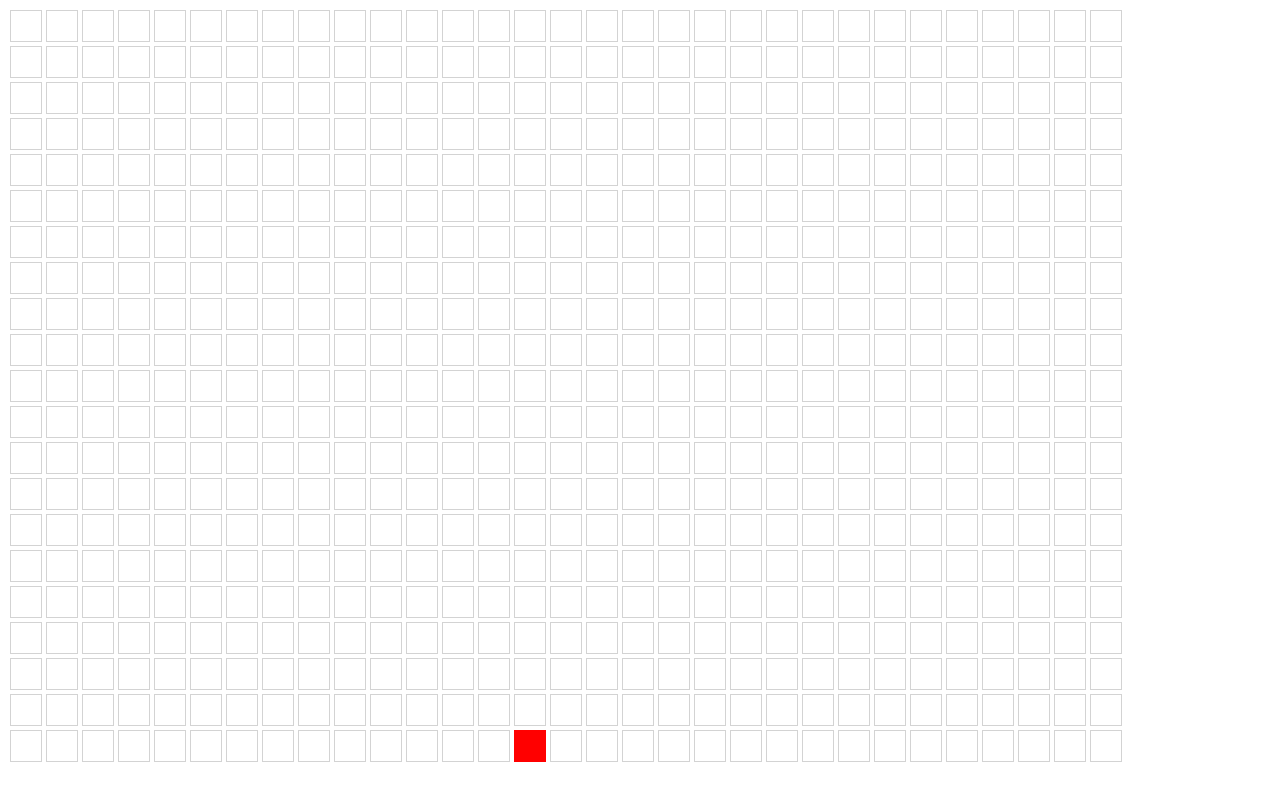
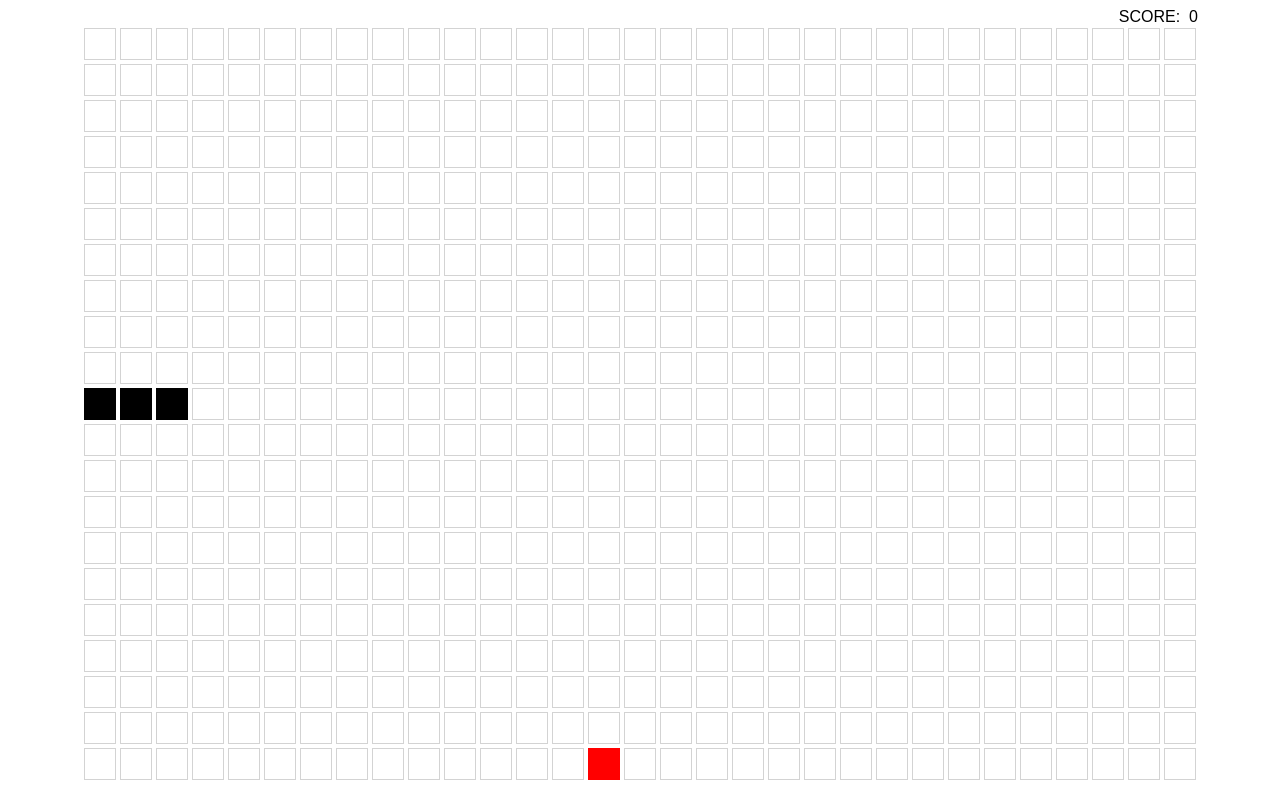
Before and after one commit to racrook2/snake, a plain HTML site: page index.html in a window 1280 px wide. Drawn offline with Linux system fonts and the light colour scheme.

Commit message:
Implement game end state, polish movement

```diff
--- a/index.html
+++ b/index.html
@@ -7,7 +7,14 @@
     </head>
 
     <body>
-        <div id='board'></div>
+        <div class='container'>
+            <div class='score'>
+                Score:
+                &nbsp;
+                <span id='score'></span>
+            </div>
+            <div id='board'></div>
+        </div>
 
         <script src='script.js'></script>
     </body>
--- a/script.js
+++ b/script.js
@@ -1,5 +1,11 @@
 class SnakeGame {
+    LEFT = 'ArrowLeft';
+    UP = 'ArrowUp';
+    RIGHT = 'ArrowRight';
+    DOWN = 'ArrowDown';
+
     constructor() {
+        this.score = document.getElementById('score');
         this.board = document.getElementById('board');
         this.height = 21;
         this.width = 31;
@@ -11,29 +17,32 @@ class SnakeGame {
         this.body = [{ x: this.xPos, y: this.yPos }];
         this.ctr = 0;
         this.interval = 250;
+        this.disabledKey1 = this.currentDirection();
+        this.disabledKey2 = this.oppositeDirection();
 
         this.generateDot();
-        window.setTimeout(this.drawBoard.bind(this), this.interval);
-        document.onkeydown = this.handleKeyDown.bind(this);
+        window.setTimeout(this.drawBoard, this.interval);
+        document.onkeydown = this.handleKeyDown;
     }
 
-    drawBoard() {
+    drawBoard = () => {
         this.overlappingDot(true);
+        this.score.textContent = `${this.ctr * 10}`;
         this.board.innerHTML = '';
 
-        for (var y = 0; y < this.height; y++) {
-            var row = document.createElement('div');
+        for (let y = 0; y < this.height; y++) {
+            let row = document.createElement('div');
             row.className = 'row';
 
-            for (var x = 0; x < this.width; x++) {
-                var square = document.createElement('div');
+            for (let x = 0; x < this.width; x++) {
+                let square = document.createElement('div');
                 square.className = 'square';
 
                 if (x === this.xDot && y === this.yDot) {
                     square.className = 'dot-square';
                 } else {
-                    for (var i = 0; i < this.body.length; i++) {
-                        var point = this.body[i];
+                    for (let i = 0; i < this.body.length; i++) {
+                        let point = this.body[i];
 
                         if (x === point.x && y === point.y) {
                             square.className = 'filled-square';
@@ -48,6 +57,12 @@ class SnakeGame {
             this.board.appendChild(row);
         }
 
+        this.disabledKey1 = this.currentDirection();
+        this.disabledKey2 = this.oppositeDirection();
+
+        if (this.gameLost()) {
+            alert('God you suck');
+        } else {
             this.xPos += this.xDir;
             this.yPos += this.yDir;
 
@@ -57,19 +72,20 @@ class SnakeGame {
                 this.body.shift();
             }
 
-        window.setTimeout(this.drawBoard.bind(this), this.interval);
+            setTimeout(this.drawBoard, this.interval);
         }
+    };
 
-    generateDot() {
+    generateDot = () => {
         this.xDot = Math.floor(Math.random() * this.width);
         this.yDot = Math.floor(Math.random() * this.height);
 
         this.overlappingDot(false);
-    }
+    };
 
-    overlappingDot(scoring) {
-        for (var i = 0; i < this.body.length; i++) {
-            var point = this.body[i];
+    overlappingDot = (scoring) => {
+        for (let i = 0; i < this.body.length; i++) {
+            let point = this.body[i];
 
             if (this.xDot === point.x && this.yDot === point.y) {
                 this.generateDot();
@@ -84,30 +100,84 @@ class SnakeGame {
                 }
             }
         }
+    };
+
+    gameLost = () => {
+        if (this.xPos < 0 || this.xPos >= this.width || this.yPos < 0 || this.yPos >= this.height) {
+            return true;
         }
 
-    handleKeyDown(e) {
-        if (e.keyCode === 37) {
-            if (this.xDir !== 1 || this.yDir !== 0) {
+        for (let i = 0; i < this.body.length - 1; i++) {
+            let point = this.body[i];
+
+            if (this.xPos === point.x && this.yPos === point.y) {
+                return true;
+            }
+        }
+
+        return false;
+    };
+
+    currentDirection = () => {
+      if (this.xDir === -1 && this.yDir === 0) {
+          return this.LEFT
+      } else if (this.xDir === 0 && this.yDir === -1) {
+          return this.UP
+      } else if (this.xDir === 1 && this.yDir === 0) {
+          return this.RIGHT
+      } else if (this.xDir === 0 && this.yDir === 1) {
+          return this.DOWN
+      }
+    };
+
+    oppositeDirection = () => {
+        if (this.xDir === -1 && this.yDir === 0) {
+            return this.RIGHT
+        } else if (this.xDir === 0 && this.yDir === -1) {
+            return this.DOWN
+        } else if (this.xDir === 1 && this.yDir === 0) {
+            return this.LEFT
+        } else if (this.xDir === 0 && this.yDir === 1) {
+            return this.UP
+        }
+    };
+
+    keyDisabled = (key) => {
+        return this.disabledKey1 === key || this.disabledKey2 === key
+    };
+
+    handleKeyDown = (e) => {
+        const key = e.key;
+        const delay = this.keyDisabled(key) ? this.interval : 0;
+
+        setTimeout(() => {
+            if (this.keyDisabled(key)) {
+                return;
+            }
+
+            switch(key) {
+                case this.LEFT:
                     this.xDir = -1;
                     this.yDir = 0;
-            }
-        } else if (e.keyCode === 38) {
-            if (this.xDir !== 0 || this.yDir !== 1) {
+
+                    break;
+                case this.UP:
                     this.xDir = 0;
                     this.yDir = -1;
-            }
-        } else if (e.keyCode === 39) {
-            if (this.xDir !== -1 || this.yDir !== 0) {
+
+                    break;
+                case this.RIGHT:
                     this.xDir = 1;
                     this.yDir = 0;
-            }
-        } else if (e.keyCode === 40) {
-            if (this.xDir !== 0 || this.yDir !== -1) {
+
+                    break;
+                case this.DOWN:
                     this.xDir = 0;
                     this.yDir = 1;
+
+                    break;
             }
-        }
+        }, delay);
     }
 }
 
--- a/styles.css
+++ b/styles.css
@@ -1,3 +1,19 @@
+body {
+    display: flex;
+    font-family: sans-serif;
+    justify-content: center;
+}
+
+.container {
+    display: inline-block;
+}
+
+.score {
+    display: flex;
+    justify-content: right;
+    text-transform: uppercase;
+}
+
 .row {
     height: 36px;
 }
@@ -5,23 +21,23 @@
 .square {
     border: 1px solid lightgray;
     display: inline-block;
+    height: 30px;
     margin: 2px;
-    height: 30px;
     width: 30px;
 }
 
 .dot-square {
     background-color: red;
     display: inline-block;
+    height: 32px;
     margin: 2px;
-    height: 32px;
     width: 32px;
 }
 
 .filled-square {
     background-color: black;
     display: inline-block;
+    height: 32px;
     margin: 2px;
-    height: 32px;
     width: 32px;
 }
```
Lines whose indentation alone changed are shown as unchanged.
